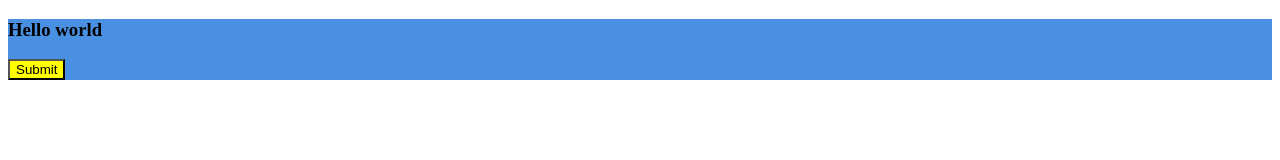
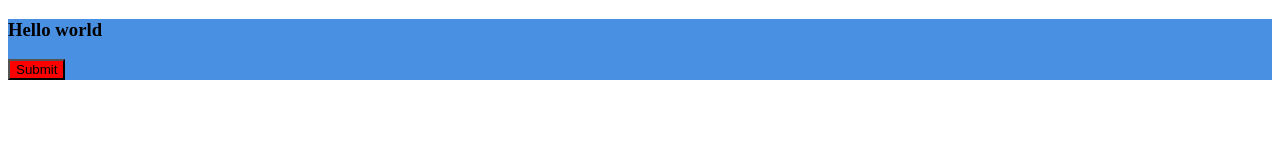
Before and after one commit to larryking01/Build_Tool_Showcase, a website built with webpack: page public/index.html in a window 1280 px wide. Built offline with nearby package versions, Linux system fonts and the light colour scheme.

Commit message:
test husky v8 setup

```diff
--- a/src/index.ts
+++ b/src/index.ts
@@ -3,8 +3,8 @@
 
 // try typescript to see if it works.
 
-let button = document.querySelector("button");
+const button = document.querySelector('button');
 
-if( button ) {
-    button.style.backgroundColor = "yellow"
+if (button) {
+  button.style.backgroundColor = 'red';
 }
--- a/src/styles/main.scss
+++ b/src/styles/main.scss
@@ -1,7 +1,6 @@
 // Variables
 $primary-color: #4a90e2;
 
-
 #app {
-    background-color: $primary-color;
+  background-color: $primary-color;
 }
```
Also changed, not shown: package.json (+20 -1 lines), .eslintrc.json (added), 3 other files.
